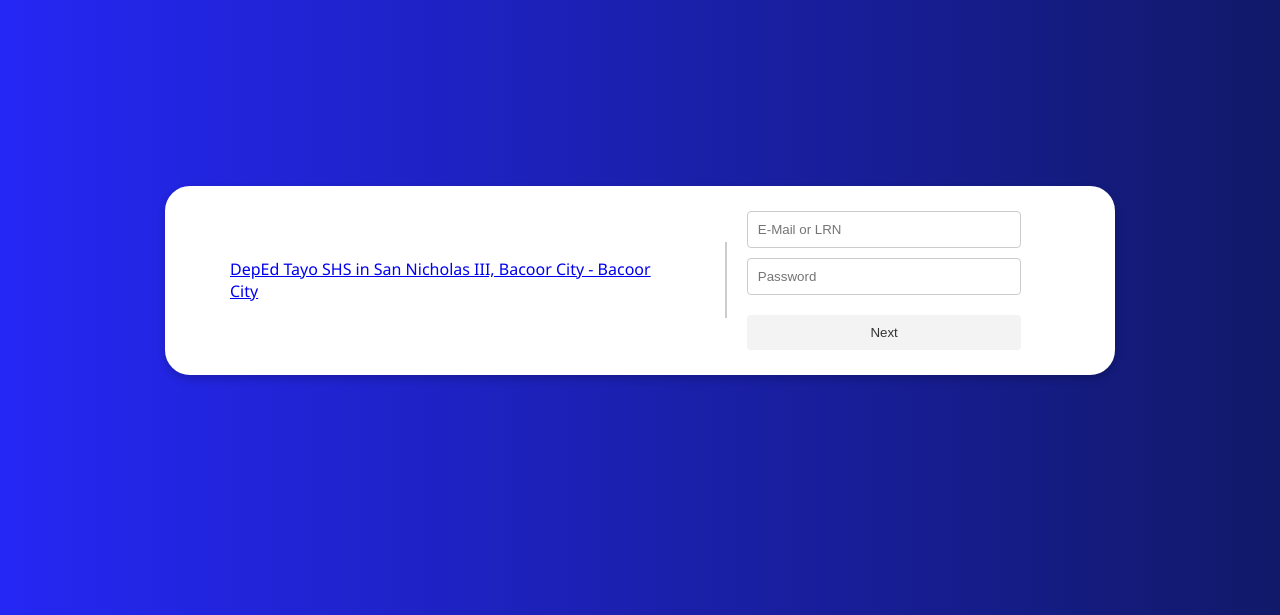
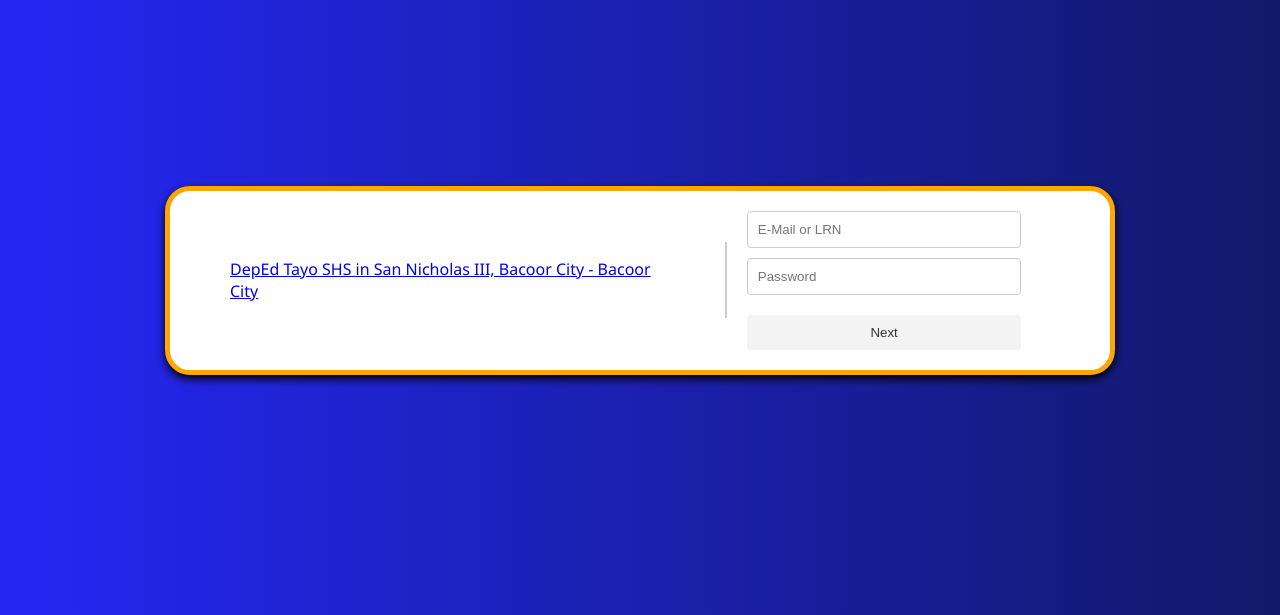
Before and after one commit to olivierXV/schoop, a PHP site: page /PT5Q3.html in a window 1280 px wide. Shown: the part 92-707 px from the top of the page. Run offline with PHP 8.4, Linux system fonts and the light colour scheme; some libraries are stand-ins or nearby versions.

Commit message:
Add files via upload

```diff
--- a/csign.css
+++ b/csign.css
@@ -11,13 +11,13 @@
 }
 
 .boxin {
+    align-items: center;
     display: flex;
-    align-items: center;
     justify-content: space-between;
-    background-color: rgba(255, 255, 255);
-    border: 5px solid #fff;
+    background-color: rgb(255, 255, 255);
+    border: 5px solid #ffa600;
     border-radius: 25px;
-    box-shadow: 0 4px 8px rgba(0, 0, 0, 0.2);
+    box-shadow: 0 4px 8px rgb(0, 0, 0);
     padding: 20px;
     width: 100%;
     max-width: 900px;
```
Also changed, not shown: ao.css (line endings or trailing spaces).
